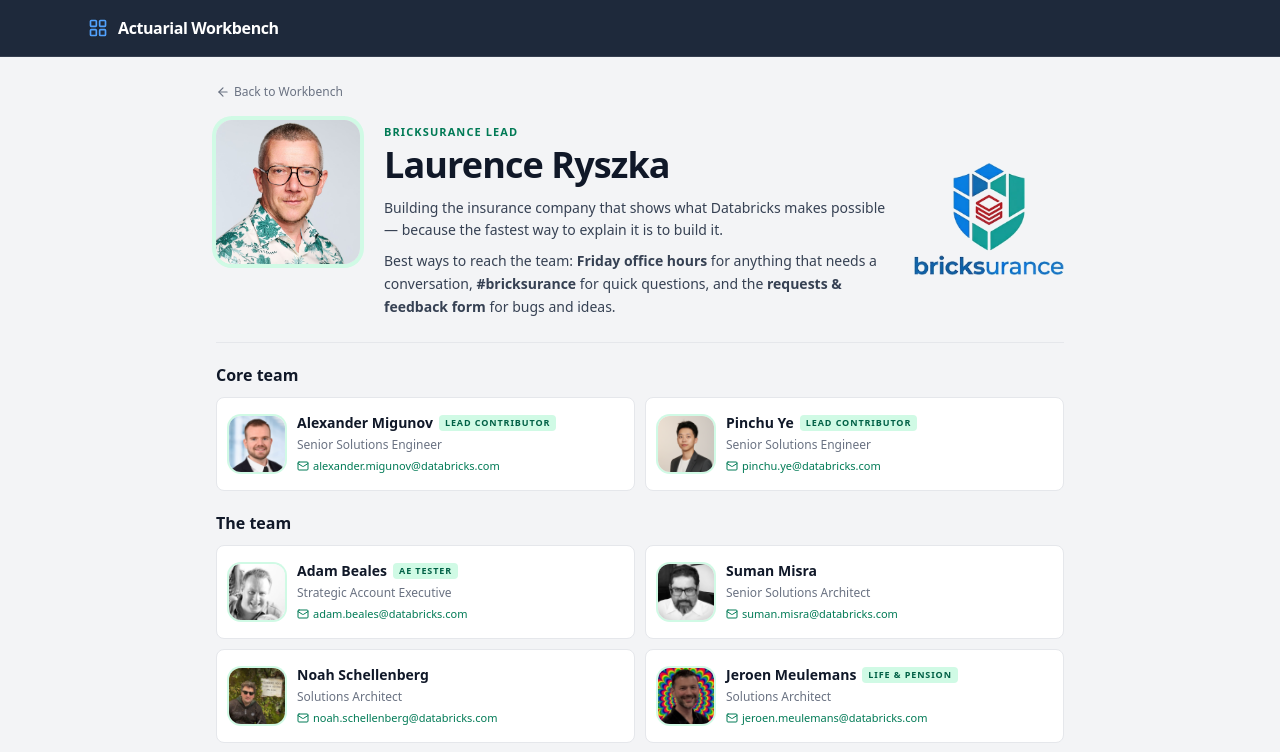
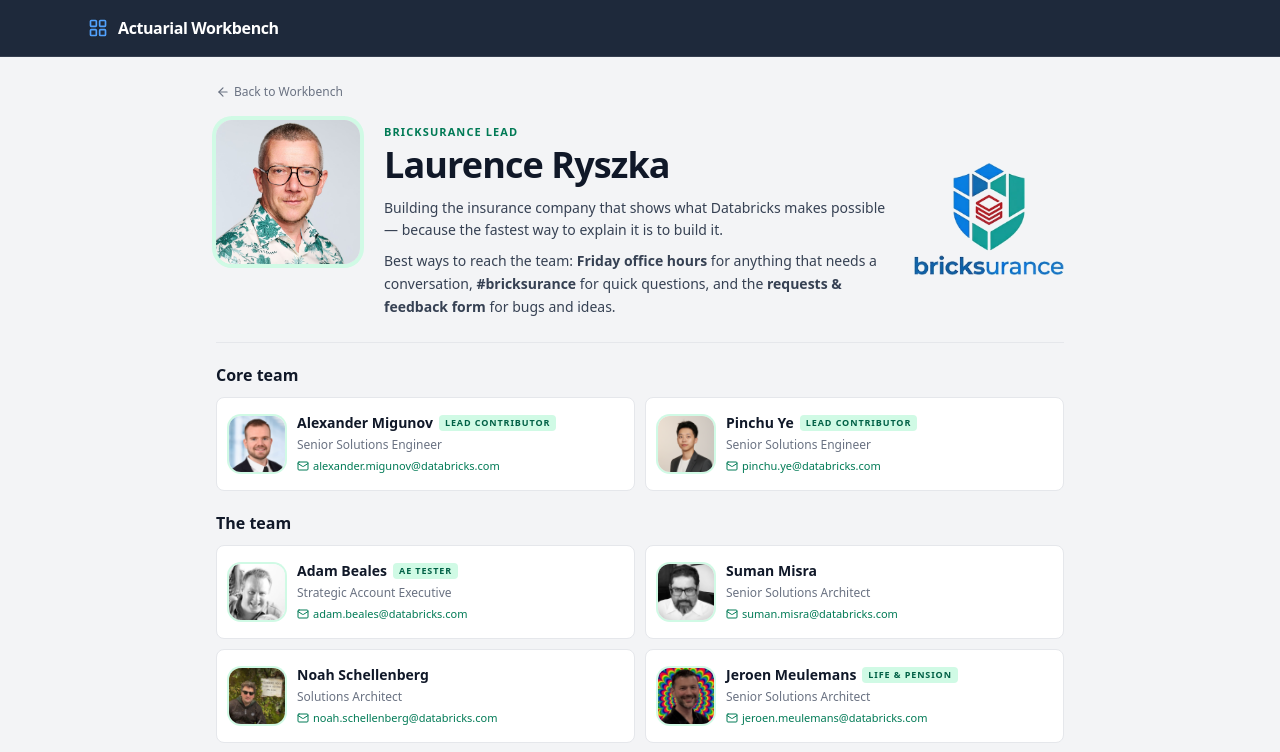
Before and after one commit to wryszka/actuarial-workbench, a React (Vite) app in the folder src/app/frontend/: page /contact in a window 1280 px wide. Shown: the top 752 px of the page. Built offline with nearby package versions, Linux system fonts and the light colour scheme; no server answers.

Commit message:
Team: Jeroen Meulemans is a Senior Solutions Architect
Co-authored-by: Isaac <no-reply@databricks.com>

```diff
--- a/src/app/frontend/src/pages/Contact.tsx
+++ b/src/app/frontend/src/pages/Contact.tsx
@@ -45,7 +45,7 @@ const TEAM: TeamMember[] = [
   { name: 'Adam Beales', title: 'Strategic Account Executive', email: 'adam.beales@databricks.com', photo: '/adam-beales.png', tag: 'AE tester' },
   { name: 'Suman Misra', title: 'Senior Solutions Architect', email: 'suman.misra@databricks.com', photo: '/suman-misra.png' },
   { name: 'Noah Schellenberg', title: 'Solutions Architect', email: 'noah.schellenberg@databricks.com', photo: '/noah-schellenberg.png' },
-  { name: 'Jeroen Meulemans', title: 'Solutions Architect', email: 'jeroen.meulemans@databricks.com', photo: '/jeroen-meulemans.png', tag: 'Life & Pension' },
+  { name: 'Jeroen Meulemans', title: 'Senior Solutions Architect', email: 'jeroen.meulemans@databricks.com', photo: '/jeroen-meulemans.png', tag: 'Life & Pension' },
   { name: 'Philipp Tiefenbacher', title: 'Solutions Architect', email: 'philipp.tiefenbacher@databricks.com', photo: '/philipp-tiefenbacher.png', tag: 'Agent Governance' },
 ];
 
```
